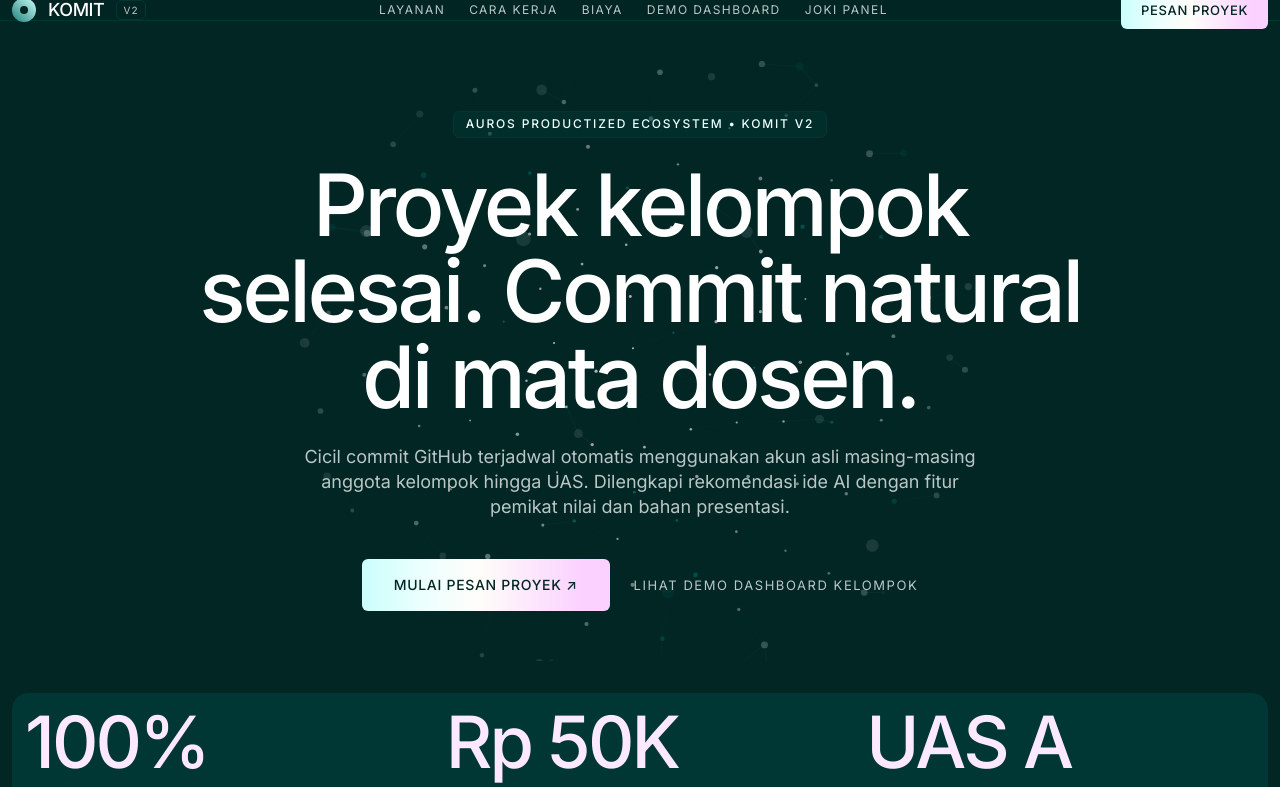
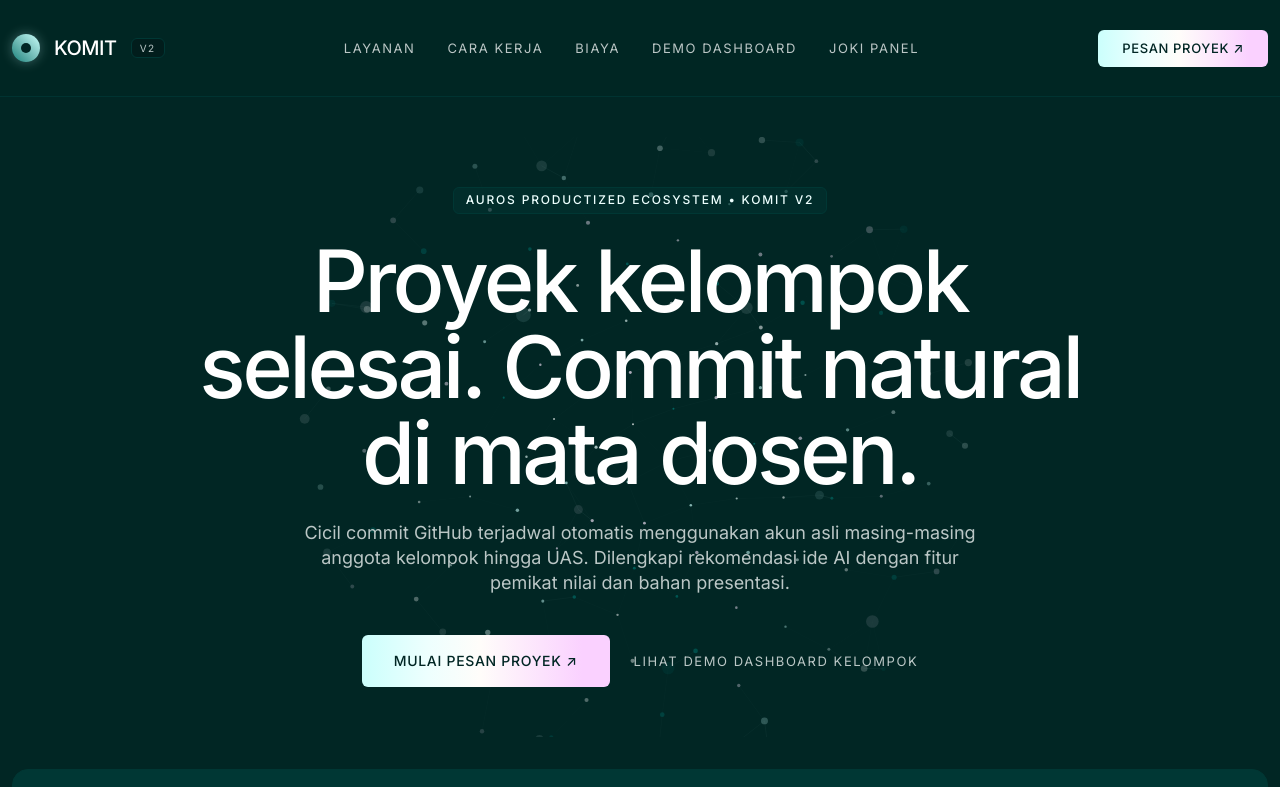
Before and after one commit to ZeaLIsHere/komit-v0.0.2, a Next.js app: page / in a window 1280 px wide. Shown: the top 787 px of the page. Built offline with nearby package versions, Linux system fonts and the light colour scheme.

Commit message:
Increase navbar vertical height and padding

```diff
--- a/src/components/Navbar.tsx
+++ b/src/components/Navbar.tsx
@@ -2,23 +2,23 @@ import Link from 'next/link';
 
 export default function Navbar() {
   return (
-    <header className="sticky top-0 z-50 w-full bg-[#012624]/90 backdrop-blur-md border-b border-[#003734]">
-      <div className="max-w-[1440px] mx-auto px-6 sm:px-12 h-20 flex items-center justify-between">
-        {/* Logo Lockup */}
-        <Link href="/" className="flex items-center gap-3 group">
-          <div className="w-6 h-6 rounded-full bg-gradient-to-tr from-[#00827c] to-[#cbfffc] flex items-center justify-center">
-            <div className="w-2 h-2 rounded-full bg-[#012624]" />
+    <header className="sticky top-0 z-50 w-full bg-[#012624]/95 backdrop-blur-lg border-b border-[#003734]/80">
+      <div className="max-w-[1440px] mx-auto px-6 sm:px-12 py-7 min-h-[96px] flex items-center justify-between gap-6">
+        {/* Logo Lockup with generous breathing room */}
+        <Link href="/" className="flex items-center gap-3.5 group shrink-0">
+          <div className="w-7 h-7 rounded-full bg-gradient-to-tr from-[#00827c] to-[#cbfffc] flex items-center justify-center shadow-[0_0_12px_rgba(203,255,252,0.3)]">
+            <div className="w-2.5 h-2.5 rounded-full bg-[#012624]" />
           </div>
-          <span className="text-[18px] font-medium tracking-tight text-white uppercase">
+          <span className="text-[20px] font-medium tracking-tight text-white uppercase">
             Komit
           </span>
-          <span className="text-[10px] uppercase tracking-[0.12em] text-[#bbc7c6] border border-[#003734] px-1.5 py-0.5 rounded-[6px]">
+          <span className="text-[10px] uppercase tracking-[0.15em] text-[#bbc7c6] border border-[#003734] bg-[#011d1c] px-2 py-0.5 rounded-[6px]">
             V2
           </span>
         </Link>
 
-        {/* Ghost Navigation Links: 12px uppercase, 0.12em letter spacing */}
-        <nav className="hidden md:flex items-center gap-6 text-[12px] uppercase tracking-[0.12em] text-[#bbc7c6]">
+        {/* Ghost Navigation Links: 13px uppercase, 0.12em letter spacing */}
+        <nav className="hidden lg:flex items-center gap-8 text-[13px] uppercase tracking-[0.12em] text-[#bbc7c6]">
           <Link href="/#layanan" className="hover:text-white transition-colors">
             Layanan
           </Link>
@@ -36,13 +36,13 @@ export default function Navbar() {
           </Link>
         </nav>
 
-        {/* Primary Action Button: Signature Aurora Gradient, 6px radius */}
-        <div className="flex items-center gap-4">
+        {/* Primary Action Button: Signature Aurora Gradient, 6px radius, proportional height */}
+        <div className="flex items-center gap-4 shrink-0">
           <Link
             href="/order"
-            className="btn-aurora text-[13px] px-5 py-2.5 rounded-[6px] shadow-none"
+            className="btn-aurora text-[13px] px-6 py-3 rounded-[6px] inline-flex items-center justify-center leading-none"
           >
-            Pesan Proyek
+            Pesan Proyek ↗
           </Link>
         </div>
       </div>
```
